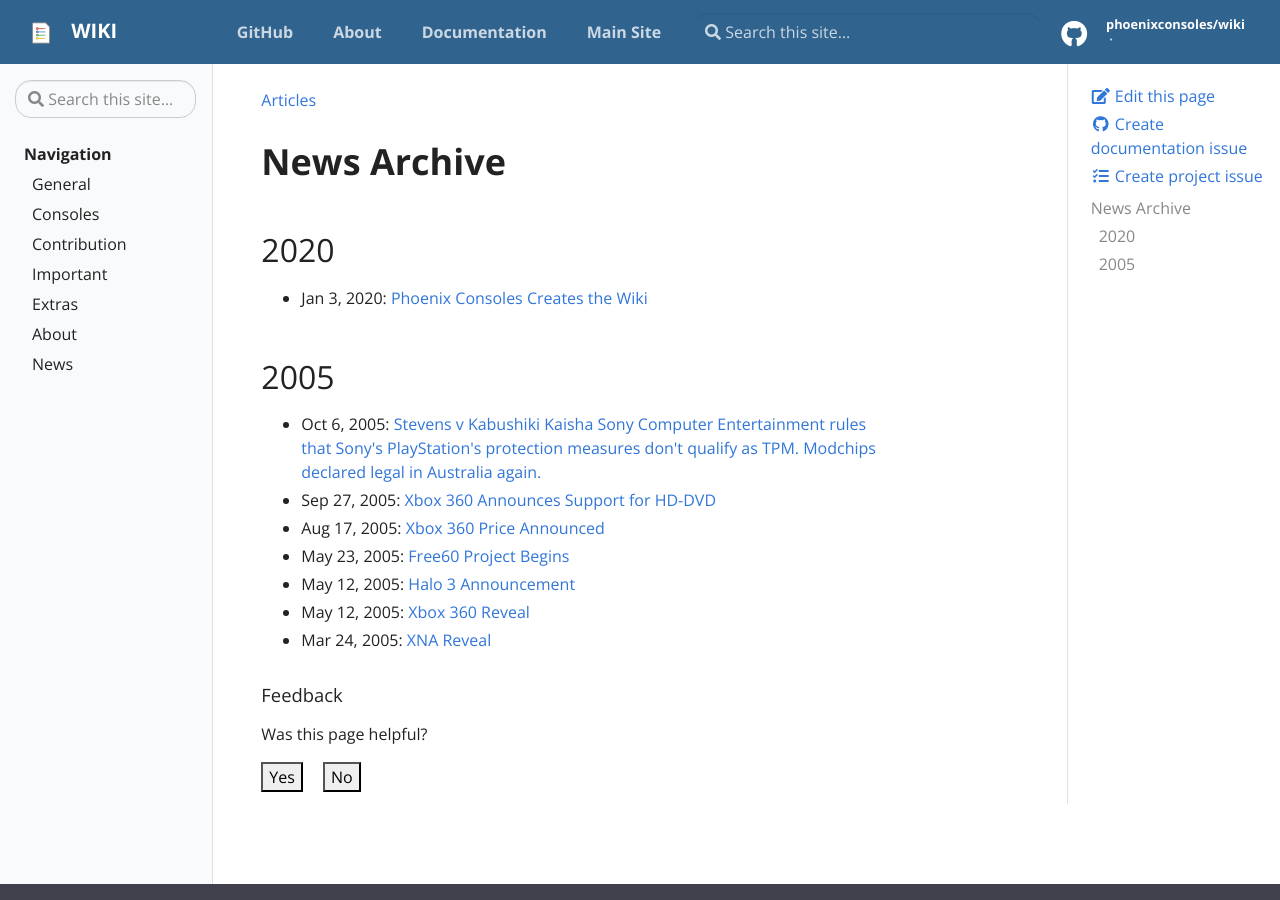
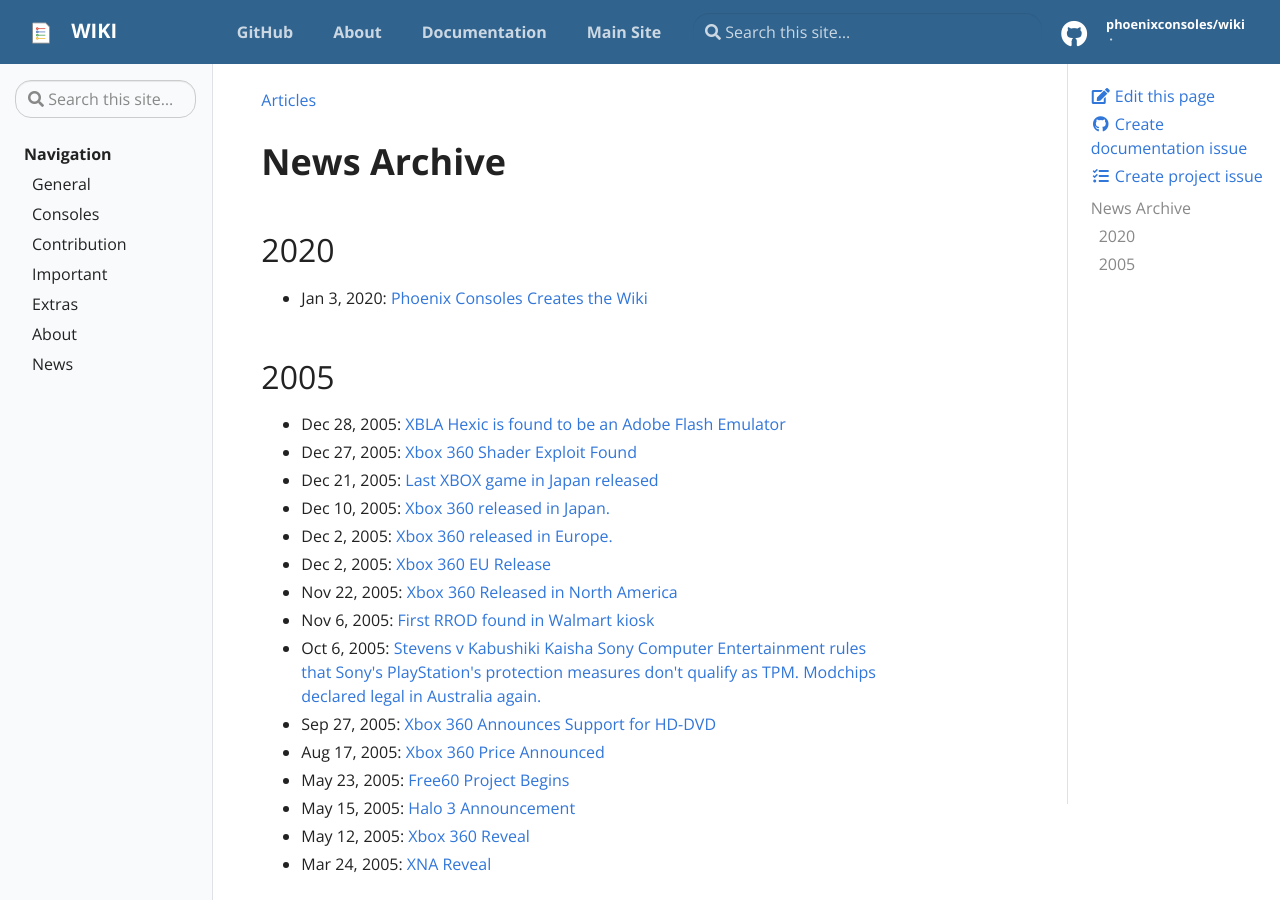
Before and after one commit to PhoenixConsoles/wiki, a Jekyll site: the page built from pages/archive.md, in a window 1280 px wide and 900 px high. Built offline with Jekyll 4.4.1, drawn with Linux system fonts in a browser that asks for light colours.

Commit message:
more history

```diff
--- a/_posts/2005-05-15-halo3announce.md
+++ b/_posts/2005-05-15-halo3announce.md
@@ -1,6 +1,6 @@
 ---
 title: "Halo 3 Announcement"
-date: 2005-05-12 1:00:00 -0500
+date: 2005-05-15 1:00:00 -0500
 categories: xbox360
 ---
 
--- /dev/null
+++ b/_posts/2005-11-06-xboxfirstrrodprerelease.md
@@ -0,0 +1,7 @@
+---
+title: "First RROD found in Walmart kiosk"
+date: 2005-11-06 1:00:00 -0500
+categories: xbox360 righttorepair
+---
+
+The [first instance of Red Ring of Death (RROD/E74)](https://web.archive.org/web/20070103064646im_/http://pictures.xbox-scene.com/xbox360/bsod/xbox360_bsod_01_s.jpg) was found in a Walmart kiosk prior to launch.
--- /dev/null
+++ b/_posts/2005-11-22-xbox360narelease.md
@@ -0,0 +1,7 @@
+---
+title: "Xbox 360 Released in North America"
+date: 2005-11-22 1:00:00 -0500
+categories: xbox360 na
+---
+
+The Xbox 360 is released in North America.
--- /dev/null
+++ b/_posts/2005-11-23-xbox360crashesbrandnew.md
@@ -0,0 +1,7 @@
+---
+title: "Xbox 360 EU Release"
+date: 2005-12-02 1:00:00 -0500
+categories: xbox360 eu
+---
+
+The Xbox 360 is released in Europe.
--- /dev/null
+++ b/_posts/2005-12-02-xbox360eurelease.md
@@ -0,0 +1,7 @@
+---
+title: "Xbox 360 released in Europe."
+date: 2005-12-02 1:00:00 -0500
+categories: xbox360 eu
+---
+
+The Xbox 360 is released in Europe.
--- /dev/null
+++ b/_posts/2005-12-10-xbox360jprelease.md
@@ -0,0 +1,7 @@
+---
+title: "Xbox 360 released in Japan."
+date: 2005-12-10 1:00:00 -0500
+categories: xbox360 jp
+---
+
+The Xbox 360 is launched in Japan.
--- /dev/null
+++ b/_posts/2005-12-21-jplastxboxgame.md
@@ -0,0 +1,7 @@
+---
+title: "Last XBOX game in Japan released"
+date: 2005-12-21 1:00:00 -0500
+categories: xbox jp
+---
+
+The last Xbox game in Japan, *NBA Live 07*, is released.
--- /dev/null
+++ b/_posts/2005-12-27-kkshaderxbox360.md
@@ -0,0 +1,7 @@
+---
+title: "Xbox 360 Shader Exploit Found"
+date: 2005-12-27 1:00:00 -0500
+categories: xbox360
+---
+
+A kiosk demo disc is found to be bootable from burned discs. User "Tser" discovers that he can edit the script files that compile a shader at  runtime in the *Peter Jackson's King Kong* demo on the kiosk demo disc. This is the first instance of homebrew code running at a level  outside of userland, as the GPU processes it.
--- /dev/null
+++ b/_posts/2005-12-28-hexicflashxbox360.md
@@ -0,0 +1,7 @@
+---
+title: "XBLA Hexic is found to be an Adobe Flash Emulator"
+date: 2005-12-28 1:00:00 -0500
+categories: xbox360
+---
+
+XBLA game *Hexic* from the burnable kiosk demo disc is found to be an Adobe Flash emulator.
```
